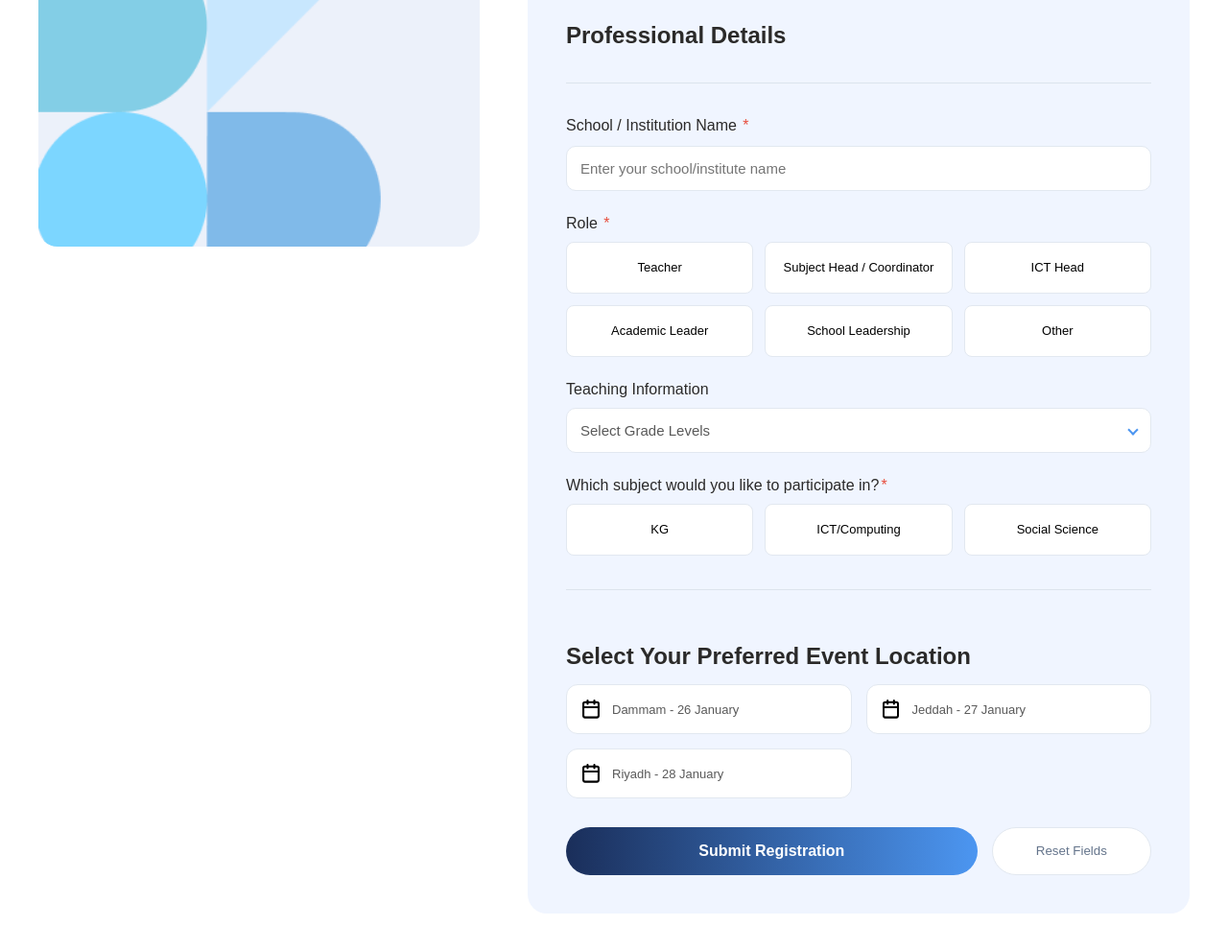
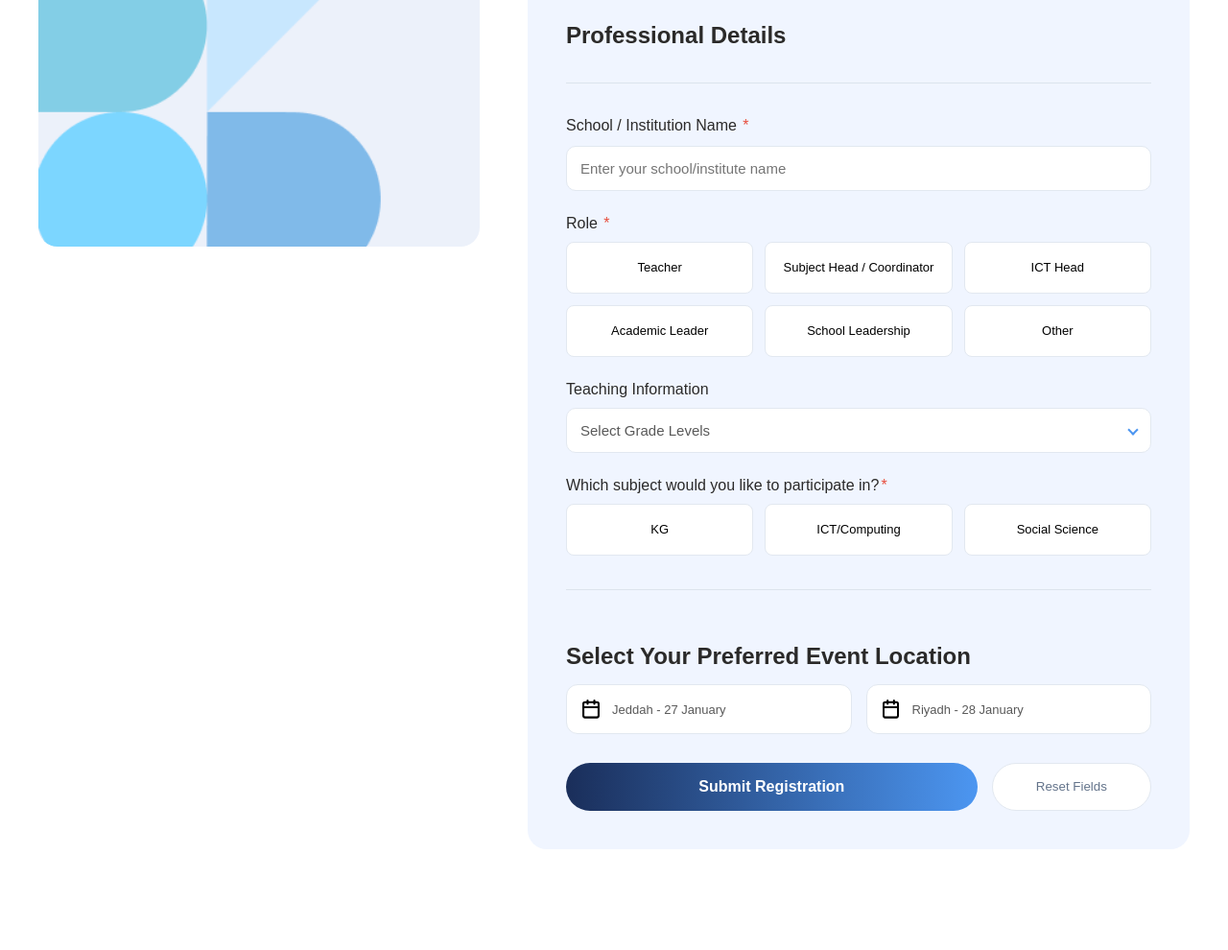
Before and after one commit to AjithMogaveeraSooral/kodeit-educator-event, a plain HTML site: page index.html in a window 1280 px wide. Shown: the part 944-1934 px from the top of the page at 96% size. After the commit the page ends 1869 px from the top, so only its background shows below. Drawn offline with nearby package versions, Linux system fonts and the light colour scheme; a web font is replaced by a local one.

Commit message:
Closed reg for Dammam

```diff
--- a/css/style.css
+++ b/css/style.css
@@ -264,6 +264,7 @@ h1 {
   grid-template-columns: 1fr 1fr;
   gap: 15px;
   margin-top: 15px;
+  margin-bottom: 15px;
 }
 
 .loc-card input {
--- a/index.html
+++ b/index.html
@@ -373,7 +373,7 @@
                   Select Your Preferred Event Location
                 </h3>
                 <div class="location-grid">
-                  <label class="loc-card">
+                  <!-- <label class="loc-card">
                     <input
                       type="radio"
                       name="location"
@@ -392,7 +392,7 @@
                         <span>Dammam - 26 January</span>
                       </div>
                     </div>
-                  </label>
+                  </label> -->
                   <label class="loc-card">
                     <input type="radio" name="location" value="Jeddah" />
                     <div class="loc-content">
```
